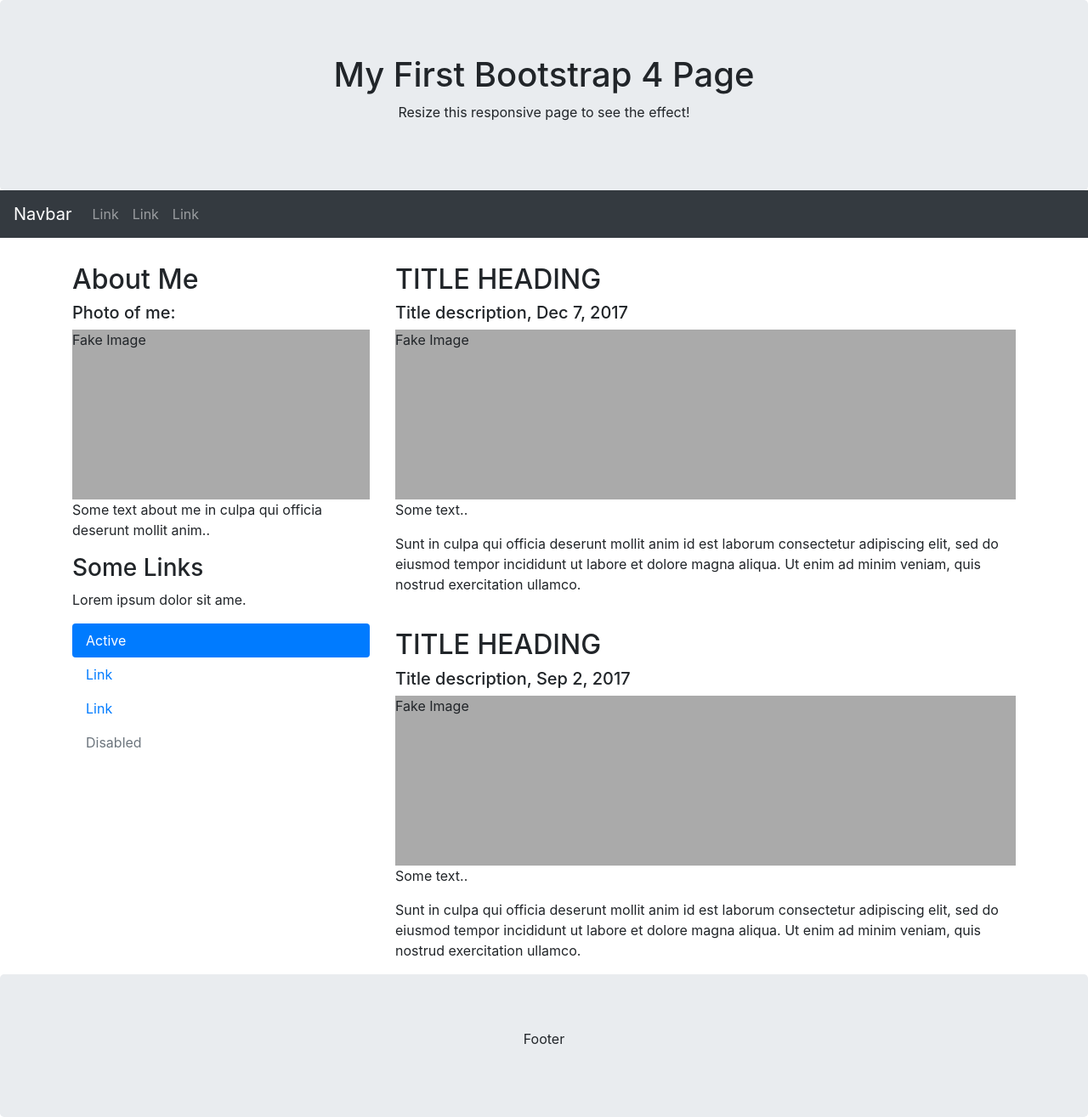
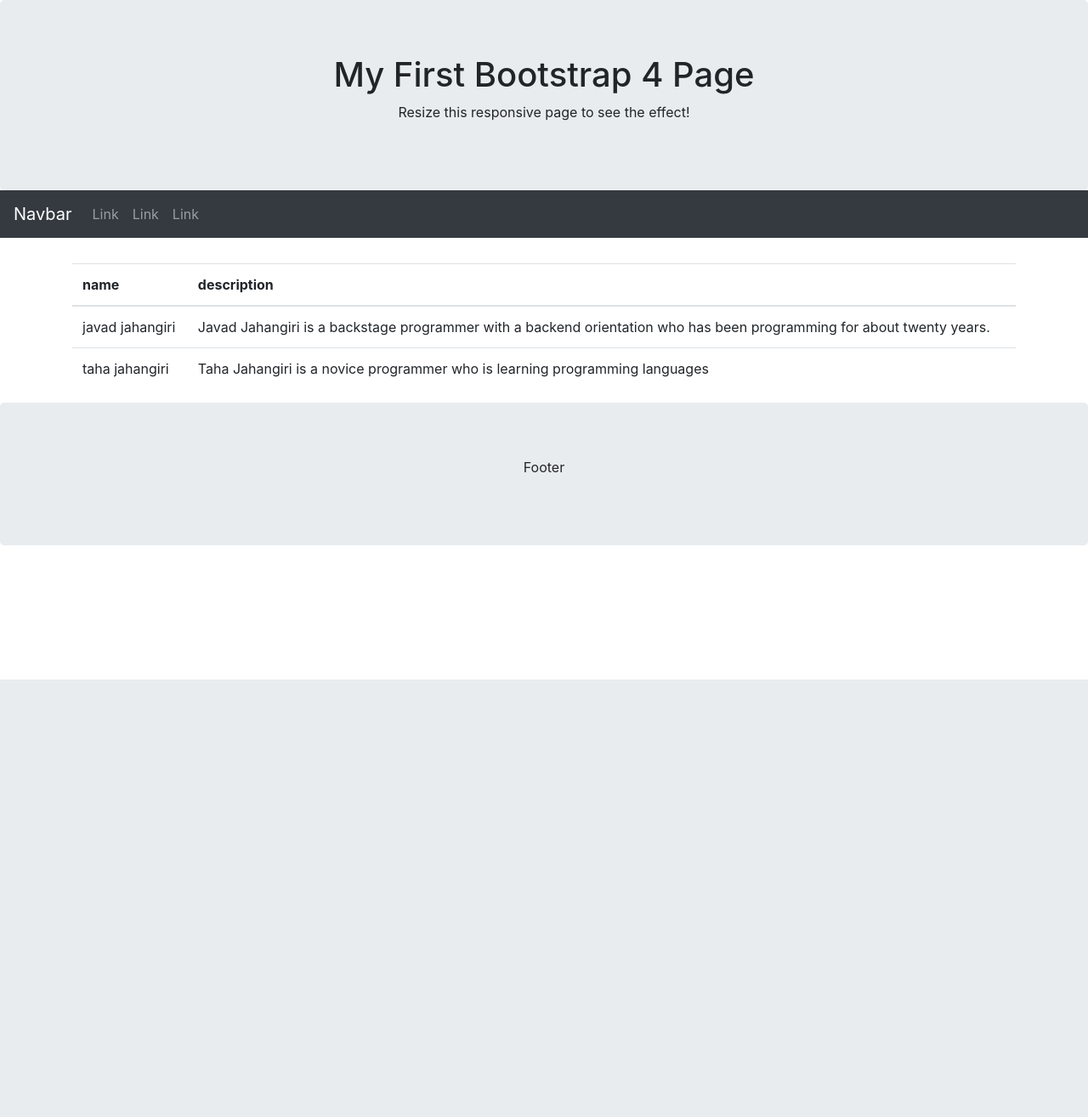
Before and after one commit to javadjahangiriniopdc/djangosearch, a Django app: page / in a window 1280 px wide. Shown: the whole page at 85% size. After the commit the page ends 800 px from the top, so only its background shows below. Run offline with Django 4.2, Linux system fonts and the light colour scheme; data comes from the database, SQL or seed files in the repository; some libraries are stand-ins or nearby versions.

Commit message:
show person in index.html

```diff
--- a/myapp/templates/myapp/index.html
+++ b/myapp/templates/myapp/index.html
@@ -2,43 +2,25 @@
 {% load static %}
 {% block content %}
 
-      <div class="row">
-    <div class="col-sm-4">
-      <h2>About Me</h2>
-      <h5>Photo of me:</h5>
-      <div class="fakeimg">Fake Image</div>
-      <p>Some text about me in culpa qui officia deserunt mollit anim..</p>
-      <h3>Some Links</h3>
-      <p>Lorem ipsum dolor sit ame.</p>
-      <ul class="nav nav-pills flex-column">
-        <li class="nav-item">
-          <a class="nav-link active" href="#">Active</a>
-        </li>
-        <li class="nav-item">
-          <a class="nav-link" href="#">Link</a>
-        </li>
-        <li class="nav-item">
-          <a class="nav-link" href="#">Link</a>
-        </li>
-        <li class="nav-item">
-          <a class="nav-link disabled" href="#">Disabled</a>
-        </li>
-      </ul>
-      <hr class="d-sm-none">
+    <div class="row">
+        <div class="col-12">
+            <table class="table">
+                <thead>
+                <tr>
+                    <th scope="col">name</th>
+                    <th scope="col">description</th>
+                </tr>
+                </thead>
+                <tbody>
+                {% for person in persons %}
+                    <tr>
+                        <td>{{ person.name }}</td>
+                        <td>{{ person.description }}</td>
+                    </tr>
+                {% endfor %}
+                </tbody>
+            </table>
+        </div>
     </div>
-    <div class="col-sm-8">
-      <h2>TITLE HEADING</h2>
-      <h5>Title description, Dec 7, 2017</h5>
-      <div class="fakeimg">Fake Image</div>
-      <p>Some text..</p>
-      <p>Sunt in culpa qui officia deserunt mollit anim id est laborum consectetur adipiscing elit, sed do eiusmod tempor incididunt ut labore et dolore magna aliqua. Ut enim ad minim veniam, quis nostrud exercitation ullamco.</p>
-      <br>
-      <h2>TITLE HEADING</h2>
-      <h5>Title description, Sep 2, 2017</h5>
-      <div class="fakeimg">Fake Image</div>
-      <p>Some text..</p>
-      <p>Sunt in culpa qui officia deserunt mollit anim id est laborum consectetur adipiscing elit, sed do eiusmod tempor incididunt ut labore et dolore magna aliqua. Ut enim ad minim veniam, quis nostrud exercitation ullamco.</p>
-    </div>
-  </div>
 
 {% endblock %}
--- a/myapp/views.py
+++ b/myapp/views.py
@@ -1,6 +1,4 @@
 from django.shortcuts import render
-
-# Create your views here.
 from myapp.models import Person
 
 
```
Also changed, not shown: myapp/templates/myapp/base.html (line endings or trailing spaces), myapp/templates/myapp/header.html (line endings or trailing spaces).
